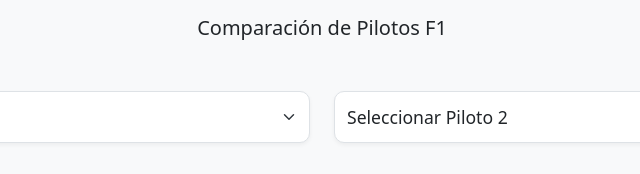
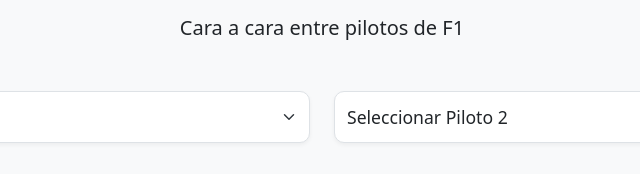
Before and after one commit to asdrubalchirinos/versusweb, a website: page index.html in a window 1280 px wide. Shown: the part 319-493 px from the top of the page, 318-958 px from the left. Drawn offline with nearby package versions, Linux system fonts and the light colour scheme; no server answers.

Commit message:
Update header text in index.html: change the description from "Comparación de Pilotos F1" to "Cara a cara entre pilotos de F1" for improved clarity and engagement.

```diff
--- a/index.html
+++ b/index.html
@@ -325,7 +325,7 @@
         <!-- Header -->
         <header class="text-center mb-5">
             <h1 class="display-3 mb-3">Versus</h1>
-            <p class="lead">Comparación de Pilotos F1</p>
+            <p class="lead">Cara a cara entre pilotos de F1</p>
         </header>
 
         <!-- Main Content -->
```
